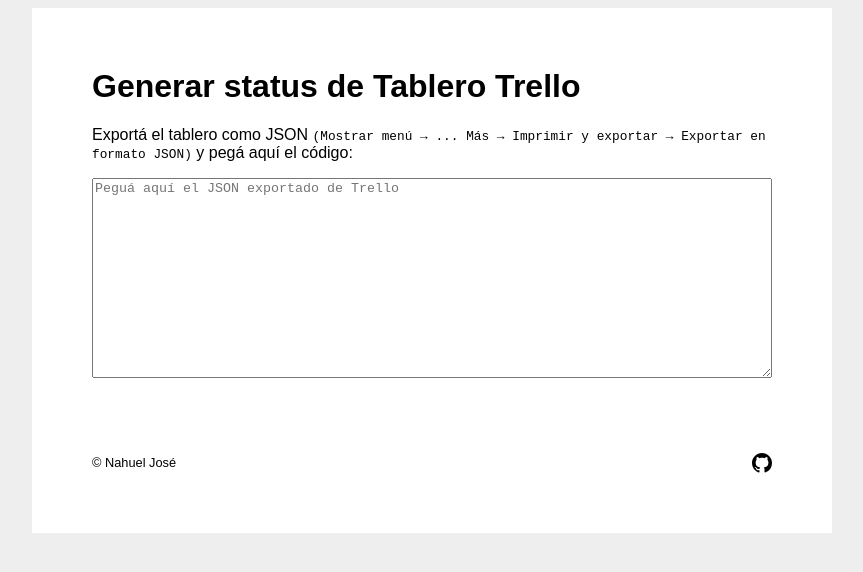
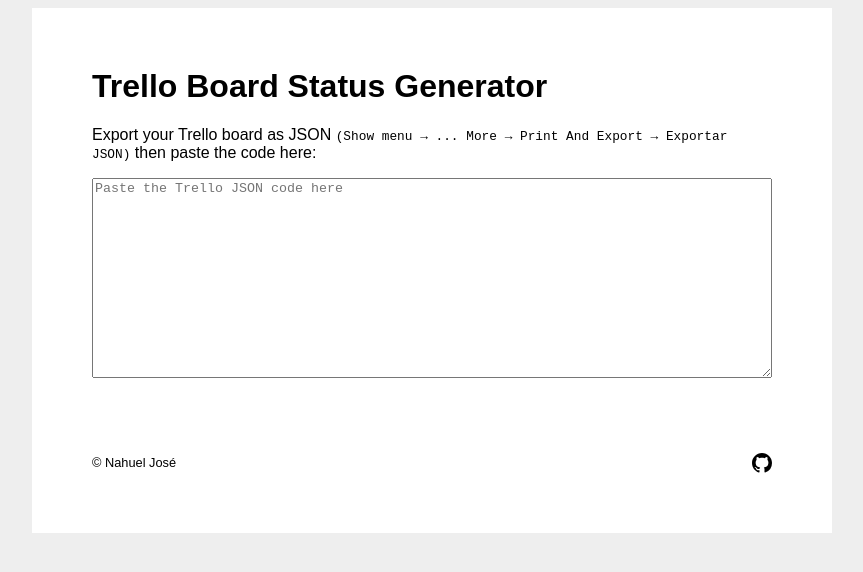
Before and after one commit to Naahuel/trello-status-generator, a React (Create React App) app: page / in a window 1280 px wide. Shown: the top 572 px of the page, without its empty margins (208-1071 px from the left). Built offline with nearby package versions, Linux system fonts and the light colour scheme.

Commit message:
Simple localization

```diff
--- a/package.json
+++ b/package.json
@@ -3,10 +3,13 @@
   "version": "0.1.0",
   "private": true,
   "dependencies": {
+    "i18next": "^17.0.6",
+    "i18next-browser-languagedetector": "^3.0.1",
     "lodash": "^4.17.14",
     "node-sass": "^4.12.0",
     "react": "^16.8.6",
     "react-dom": "^16.8.6",
+    "react-i18next": "^10.11.4",
     "react-scripts": "3.0.1"
   },
   "scripts": {
--- a/src/App.js
+++ b/src/App.js
@@ -1,13 +1,15 @@
 import React from 'react';
+import { withTranslation } from 'react-i18next';
 import {filter} from 'lodash';
 import './App.scss';
 import github from './svg/github.svg';
 
 class App extends React.Component {
 
-  constructor(){
-    super();
+  constructor(props){
+    super(props);
     this.state = {
+      lang: 'es',
       board: '',
       cards: [],
       lists: []
@@ -31,13 +33,14 @@
 
   render(){
     let {lists, cards} = this.state;
+    let { t } = this.props;
 
     return (
       <div className="App">
-        <h1>Generar status de Tablero Trello</h1>
-        <p>Exportá el tablero como JSON <code>(Mostrar menú → ... Más → Imprimir y exportar → Exportar en formato JSON)</code> y pegá aquí el código: </p>
+        <h1>{t('appTitle')}</h1>
+        <p>{t('appInstructions1')} <code>({t('appInstructions2')})</code> {t('appInstructions3')}: </p>
 
-        <textarea placeholder="Peguá aquí el JSON exportado de Trello" onChange={this.handleOnJsonPaste}></textarea>
+        <textarea placeholder={t('textareaPlaceholder')} onChange={this.handleOnJsonPaste}></textarea>
 
         {lists && cards && <div className="results" tabIndex="1">
           <h1>{this.state.board.name}</h1>
@@ -69,4 +72,4 @@
   }
 }
 
-export default App;
+export default withTranslation()(App);
--- /dev/null
+++ b/src/i18n.js
@@ -0,0 +1,50 @@
+import i18n from "i18next";
+import { initReactI18next } from 'react-i18next';
+import LanguageDetector from "i18next-browser-languagedetector";
+
+i18n
+  // Detect browser language
+  .use(LanguageDetector)
+  .use(initReactI18next)
+  .init({
+  // we init with resources
+  resources: {
+    es: {
+      translations: {
+        appTitle: "Generar status de Tablero Trello",
+        appInstructions1: "Exportá el tablero como JSON",
+        appInstructions2: "Mostrar menú → ... Más → Imprimir y exportar → Exportar en formato JSON",
+        appInstructions3: "y pegá aquí el código",
+        textareaPlaceholder: "Peguá aquí el JSON exportado de Trello"
+      }
+    },
+    en: {
+      translations: {
+        appTitle: "Trello Board Status Generator",
+        appInstructions1: "Export your Trello board as JSON",
+        appInstructions2: "Show menu → ... More → Print And Export → Exportar JSON",
+        appInstructions3: "then paste the code here",
+        textareaPlaceholder: "Paste the Trello JSON code here"
+      }
+    },
+  },
+  fallbackLng: "es",
+  debug: true,
+
+  // have a common namespace used around the full app
+  ns: ["translations"],
+  defaultNS: "translations",
+
+  keySeparator: false, // we use content as keys
+
+  interpolation: {
+    escapeValue: false, // not needed for react!!
+    formatSeparator: ","
+  },
+
+  react: {
+    wait: true
+  }
+});
+
+export default i18n;
--- a/src/index.js
+++ b/src/index.js
@@ -2,6 +2,7 @@
 import ReactDOM from 'react-dom';
 import App from './App';
 import * as serviceWorker from './serviceWorker';
+import  "./i18n";
 
 ReactDOM.render(<App />, document.getElementById('root'));
 
```
Also changed, not shown: 1 other file (tests, documents, lock files or other folders).
